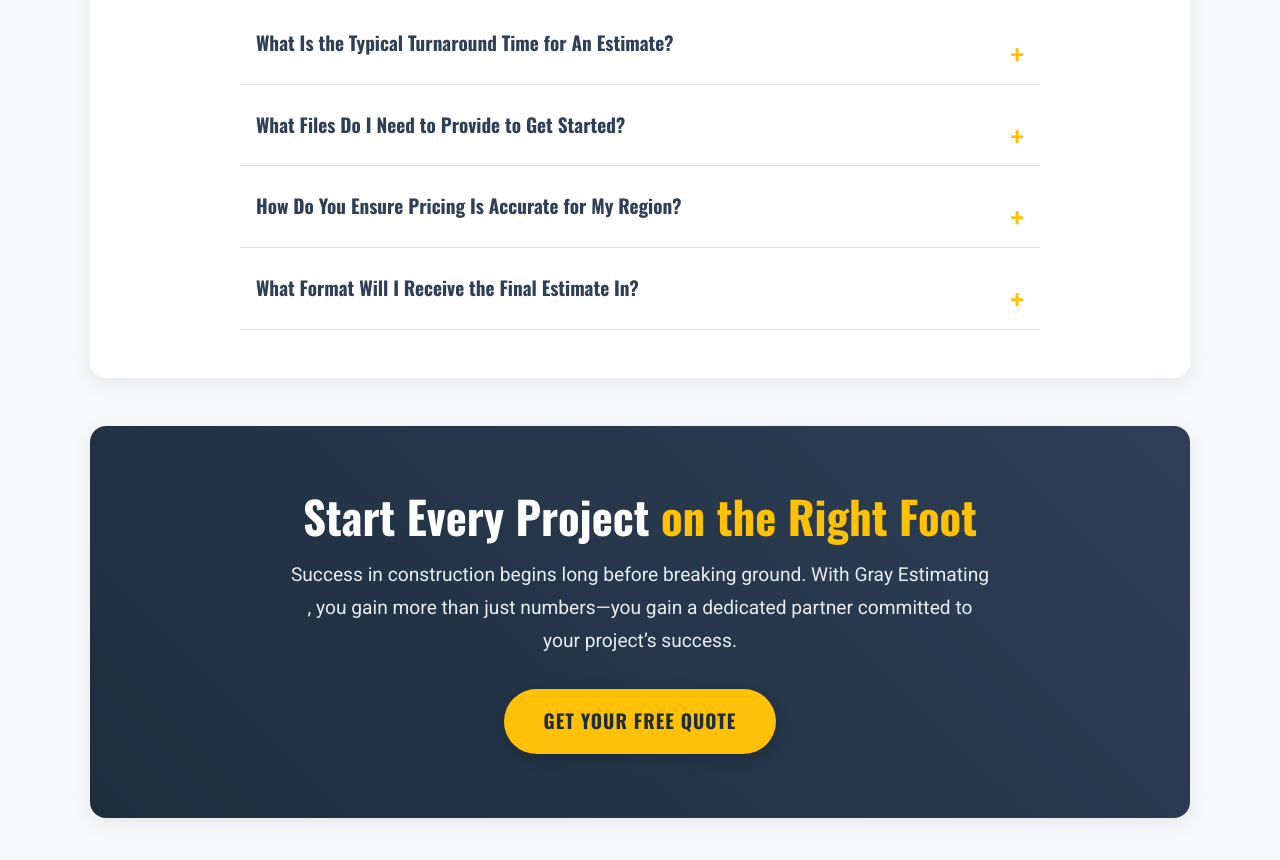
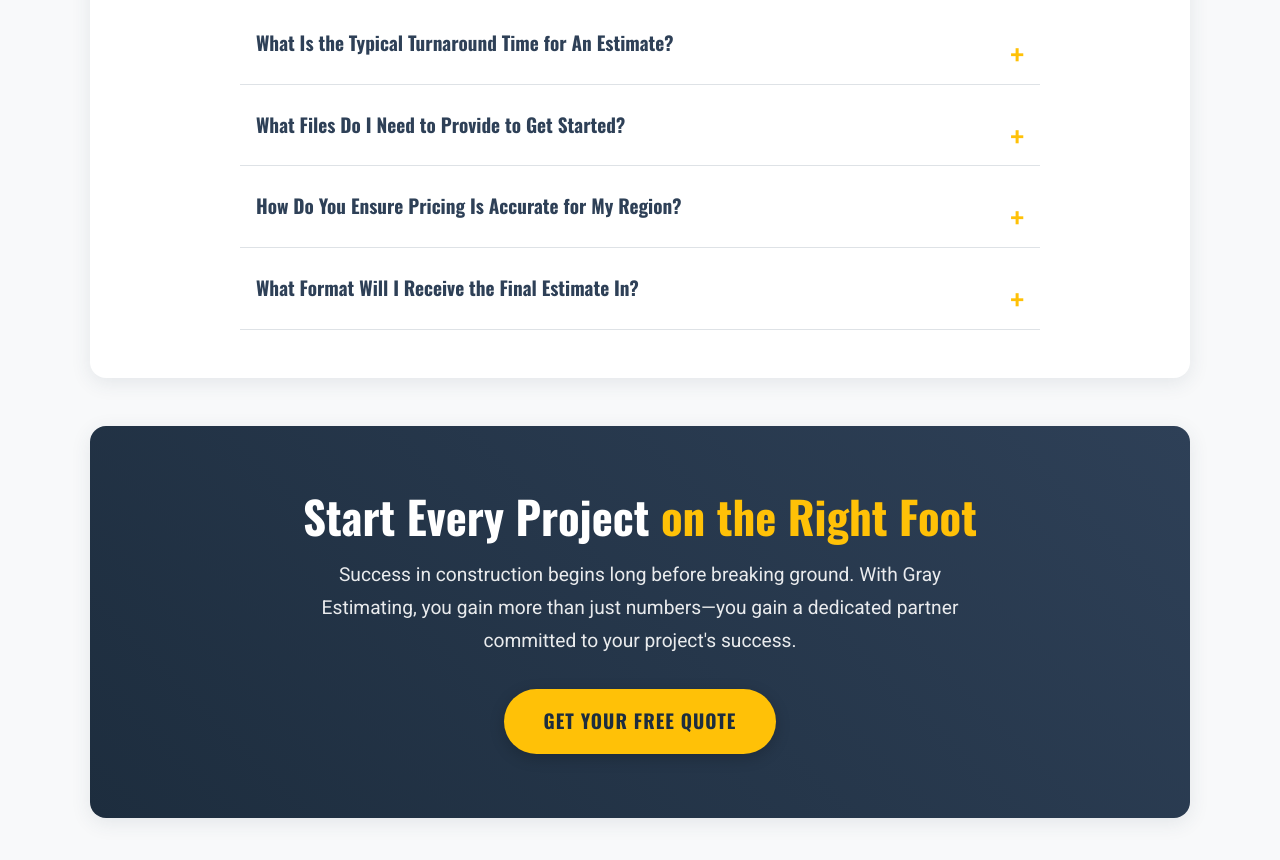
Before and after one commit to grayestimating/grayestimating, a plain HTML site: page index.html in a window 1280 px wide. Shown: the part 4044-4904 px from the top of the page. Drawn offline with nearby package versions, Linux system fonts and the light colour scheme.

Commit message:
Update index.html

```diff
--- a/index.html
+++ b/index.html
@@ -120,16 +120,17 @@
 
         .hero-intro {
             font-size: 1.25rem;
-            color: #FFFFFF;
+            color: #FFFFFF; /* White text */
             margin: 0 auto;
-                font-weight: 700; /* make text bold */
+            font-weight: 700; /* Bold text */
+        }
 
-        }
         .hero-intro a {
             color: inherit; /* Changed: inherit white text color */
             text-decoration: underline; /* Keep underline for clarity in hero */
             text-decoration-thickness: 2px;
         }
+
         .hero-intro a:hover {
             color: inherit; /* Changed: keep same color on hover */
             text-decoration-color: var(--secondary-color); /* Gold underline on hover */
@@ -333,6 +334,7 @@
             margin-top: 0;
             margin-bottom: 1rem;
         }
+
         .cta-container h2 span { /* Highlight text */
             color: var(--secondary-color);
         }
@@ -366,14 +368,12 @@
             color: var(--white-bg);
         }
 
-
         /* Responsive adjustments */
         @media (max-width: 768px) {
             .feature-grid {
                 grid-template-columns: 1fr; /* Stack to 1 column on smaller screens */
             }
         }
-
     </style>
 </head>
 <body>
@@ -526,13 +526,7 @@
 
             <div class="cta-container">
                 <h2>Start Every Project <span>on the Right Foot</span></h2>
-<p>
-  Success in construction begins long before breaking ground. With
-  <a href="https://grayestimating.surge.sh" target="_blank" rel="noopener noreferrer" style="color: inherit; text-decoration: none; font-weight: inherit;">
-    Gray Estimating
-  </a>,
-  you gain more than just numbers—you gain a dedicated partner committed to your project’s success.
-</p>
+                <p>Success in construction begins long before breaking ground. With Gray Estimating, you gain more than just numbers—you gain a dedicated partner committed to your project's success.</p>
                 <a class="cta-button" href="https://www.grayestimating.com/get-estimate/">Get Your Free Quote</a>
             </div>
 
```
